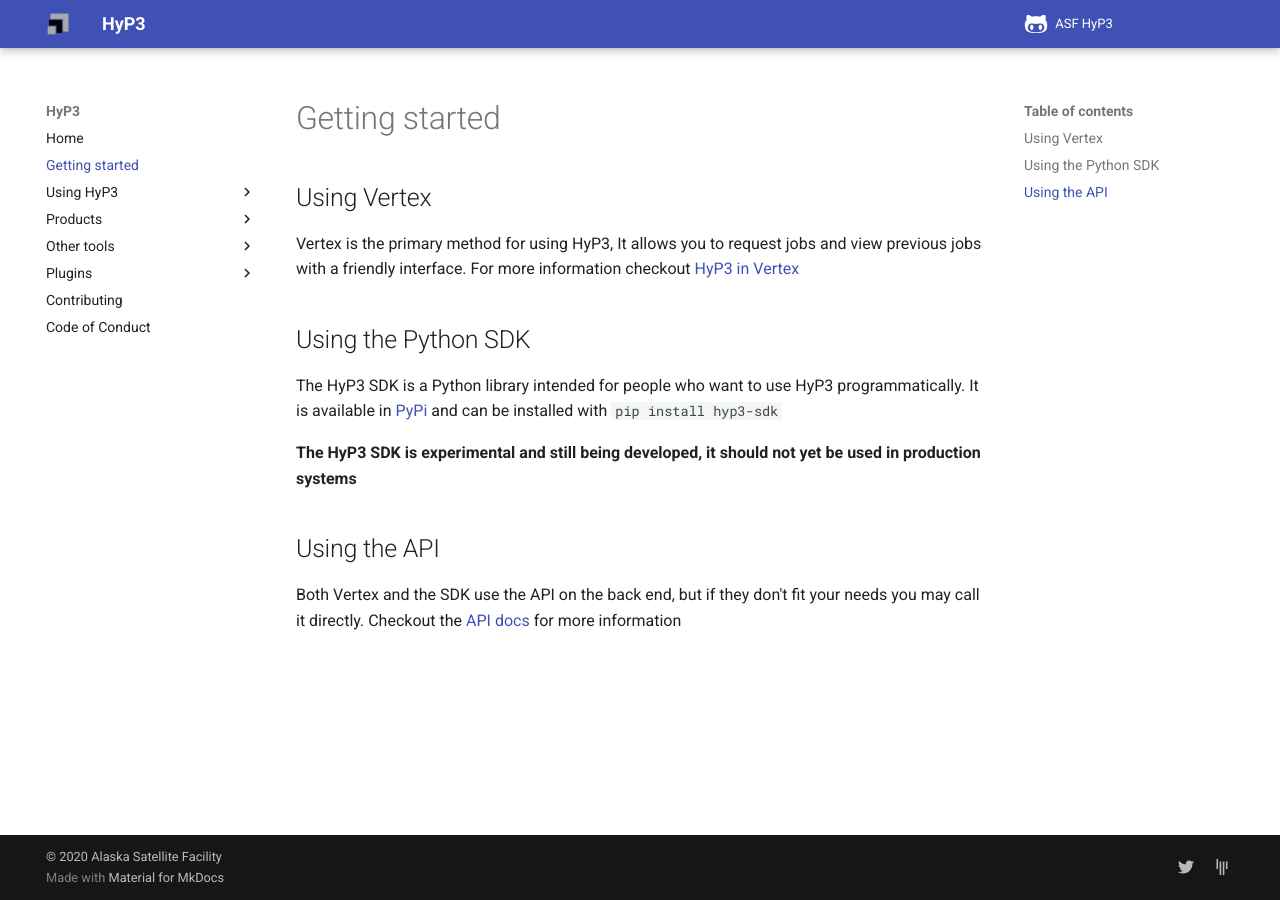
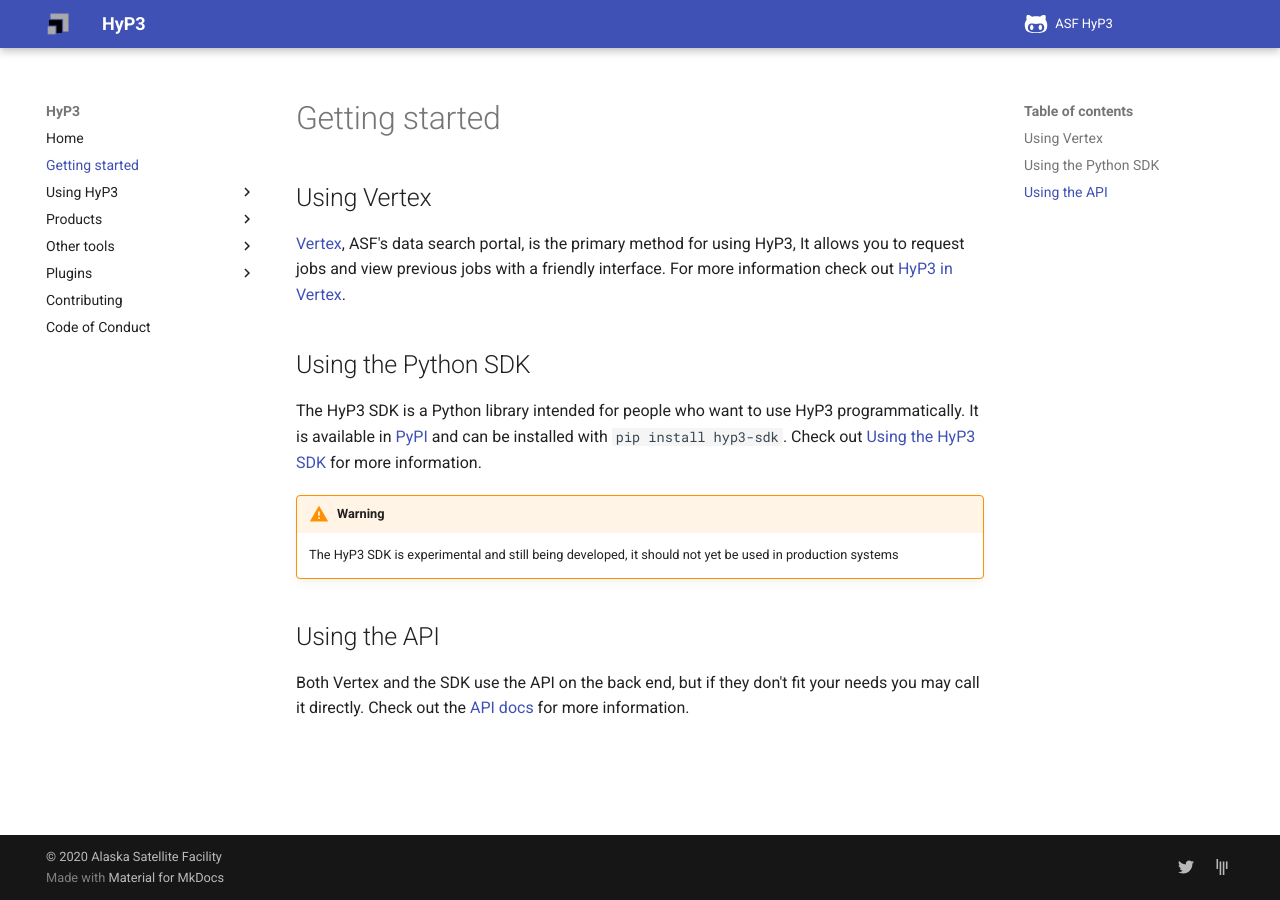
Before and after one commit to ASFHyP3/hyp3-docs, an MkDocs documentation site: the page built from docs/getting_started.md, in a window 1280 px wide. Built offline with MkDocs 1.6.1 and Material for MkDocs 9.7.7, drawn with Linux system fonts in a browser that asks for light colours.

```diff
--- a/docs/getting_started.md
+++ b/docs/getting_started.md
@@ -1,15 +1,19 @@
 # Getting started
 
 ## Using Vertex
-Vertex is the primary method for using HyP3, It allows you to request jobs and view
-previous jobs with a friendly interface. For more information checkout [HyP3 in Vertex](vertex.md)
+[Vertex](https://search.asf.alaska.edu/#/), ASF's data search portal, is the primary method for using HyP3,
+It allows you to request jobs and view previous jobs with a friendly interface. For more information
+check out [HyP3 in Vertex](using/vertex.md).
 
 ## Using the Python SDK
 The HyP3 SDK is a Python library intended for people who want to use HyP3 programmatically.
-It is available in [PyPi](https://pypi.org/project/hyp3-sdk/) and can be installed with `pip install hyp3-sdk`
+It is available in [PyPI](https://pypi.org/project/hyp3-sdk/) and can be installed with `pip install hyp3-sdk`.
+Check out [Using the HyP3 SDK](using/skd.md) for more information.
 
-**The HyP3 SDK is experimental and still being developed, it should not yet be used in production systems**
+!!! Warning
+
+    The HyP3 SDK is experimental and still being developed, it should not yet be used in production systems
 
 ## Using the API
 Both Vertex and the SDK use the API on the back end, but if they don't fit your needs you may call it directly.
-Checkout the [API docs](api.md) for more information
+Check out the [API docs](using/api.md) for more information.
--- a/mkdocs.yml
+++ b/mkdocs.yml
@@ -28,22 +28,23 @@ markdown_extensions:
   - toc:
       permalink: true
       toc_depth: 3
+  - admonition
 
 nav:
   - Home: index.md
   - Getting started: getting_started.md
   - Using HyP3:
-      - Vertex: vertex.md
-      - SDK: sdk.md
-      - API: api.md
+      - Vertex: using/vertex.md
+      - SDK: using/sdk.md
+      - API: using/api.md
   - Products:
       - Overview: products.md
       - Product guides:
           - RTC Users Guide: guides/rtc_user.md
           - RTC ATBD: guides/rtc_atbd.md
   - Other tools:
-      - GIS Tools: gis_tools.md
-      - hyp3lib: hyp3lib.md
+      - ArcGIS Toolbox: tools/arcgis_toolbox.md
+      - hyp3lib: tools/hyp3lib.md
   - Plugins:
       - Overview: plugins.md
       - HyP3 GAMMA: plugins/gamma.md
```
Also changed, not shown: docs/gis_tools.md (deleted, +0 -1 lines), docs/sdk.md (deleted, +0 -1 lines), docs/tools/arcgis_toolbox.md (added, +1 -0 lines), docs/using/sdk.md (added, +1 -0 lines), docs/tools/hyp3lib.md (renamed from docs/hyp3lib.md), docs/using/api.md (renamed from docs/api.md), docs/using/vertex.md (renamed from docs/vertex.md).
